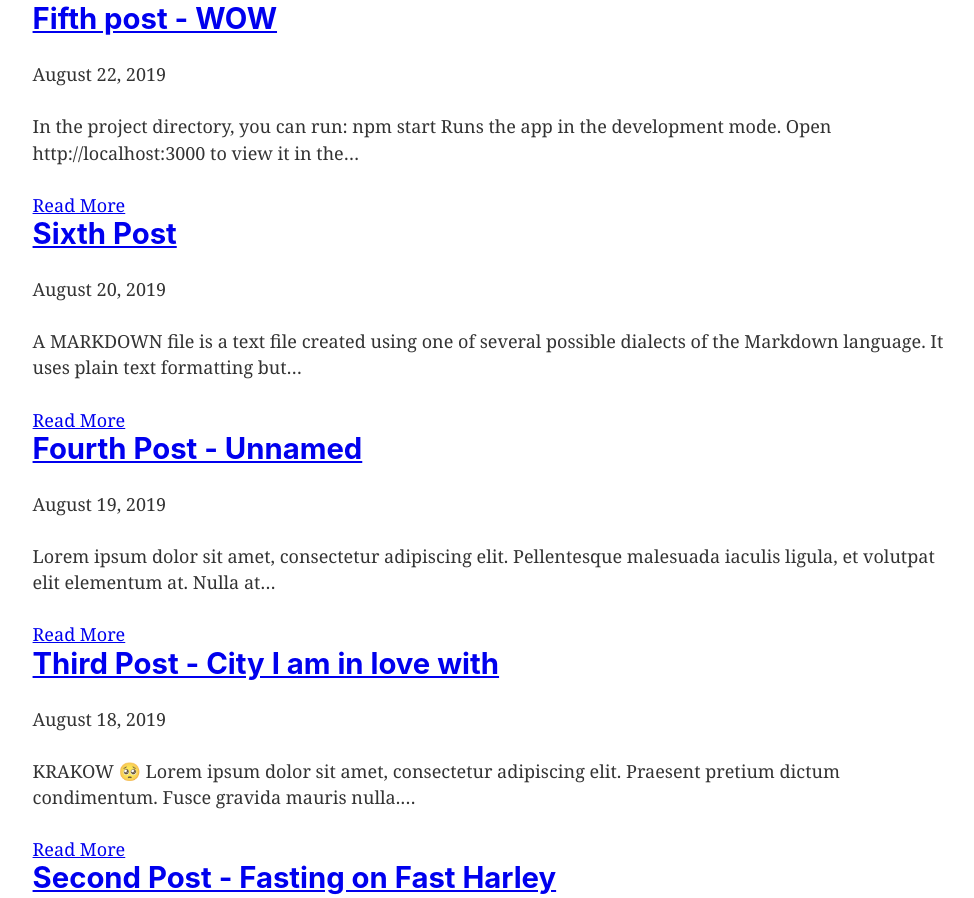
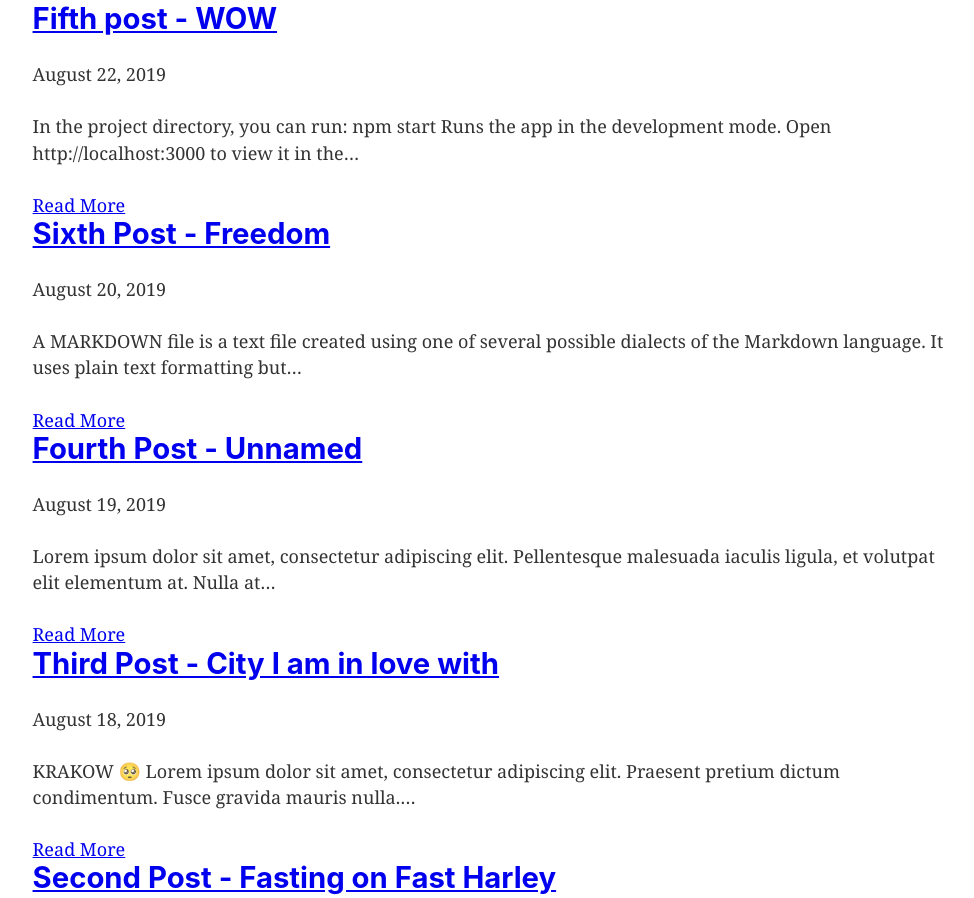
Before and after one commit to mykytav/gatsby-blog-experiment, a Gatsby site: page / in a window 1280 px wide. Shown: the part 784-1682 px from the top of the page, without its empty margins (147-1121 px from the left). Built offline with nearby package versions, Linux system fonts and the light colour scheme; Gatsby itself is replaced by a stand-in of ours.

Commit message:
Update Posts “sixth-post”

```diff
--- a/content/posts/sixth-post.md
+++ b/content/posts/sixth-post.md
@@ -1,6 +1,6 @@
 ---
-title: Sixth Post
-slug: /sixth-post
+title: Sixth Post - Freedom
+slug: /freedom
 date: 2019-08-20T17:24:52.858Z
 draft: false
 categories: images
```
